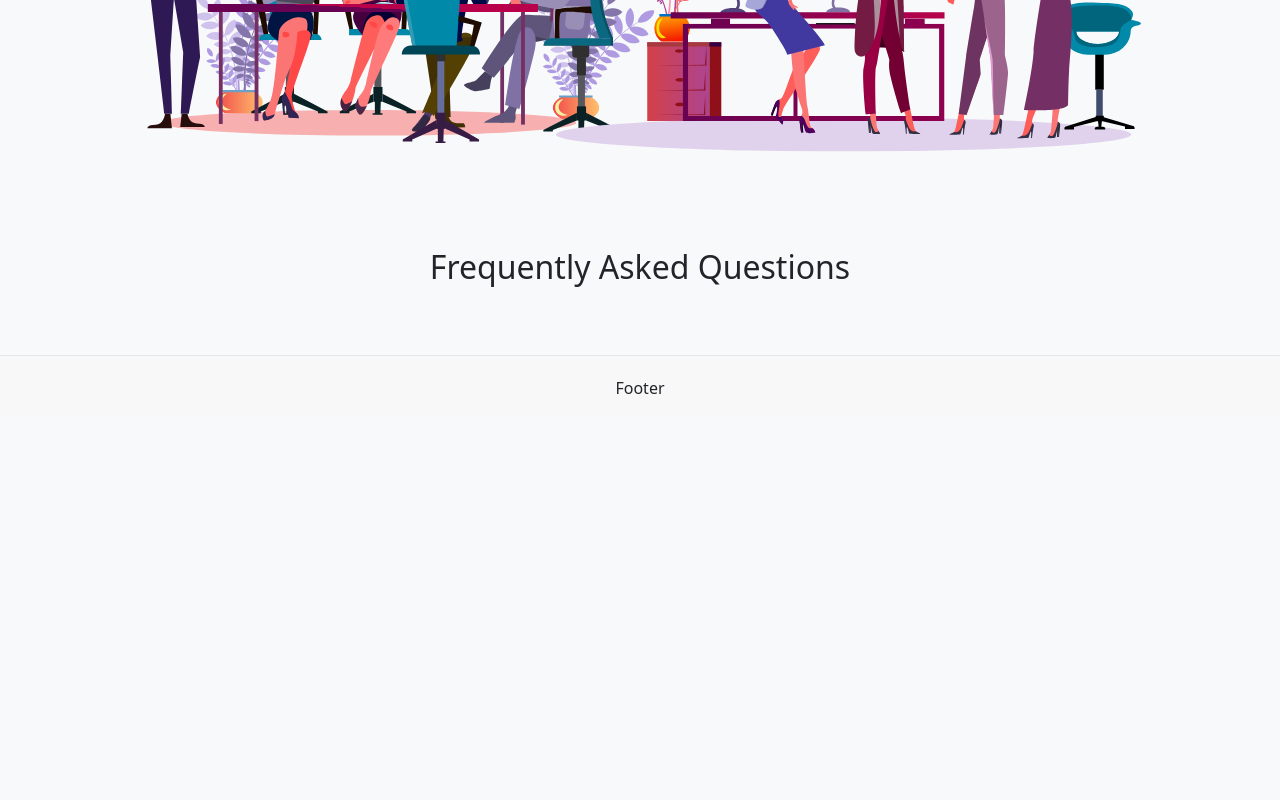
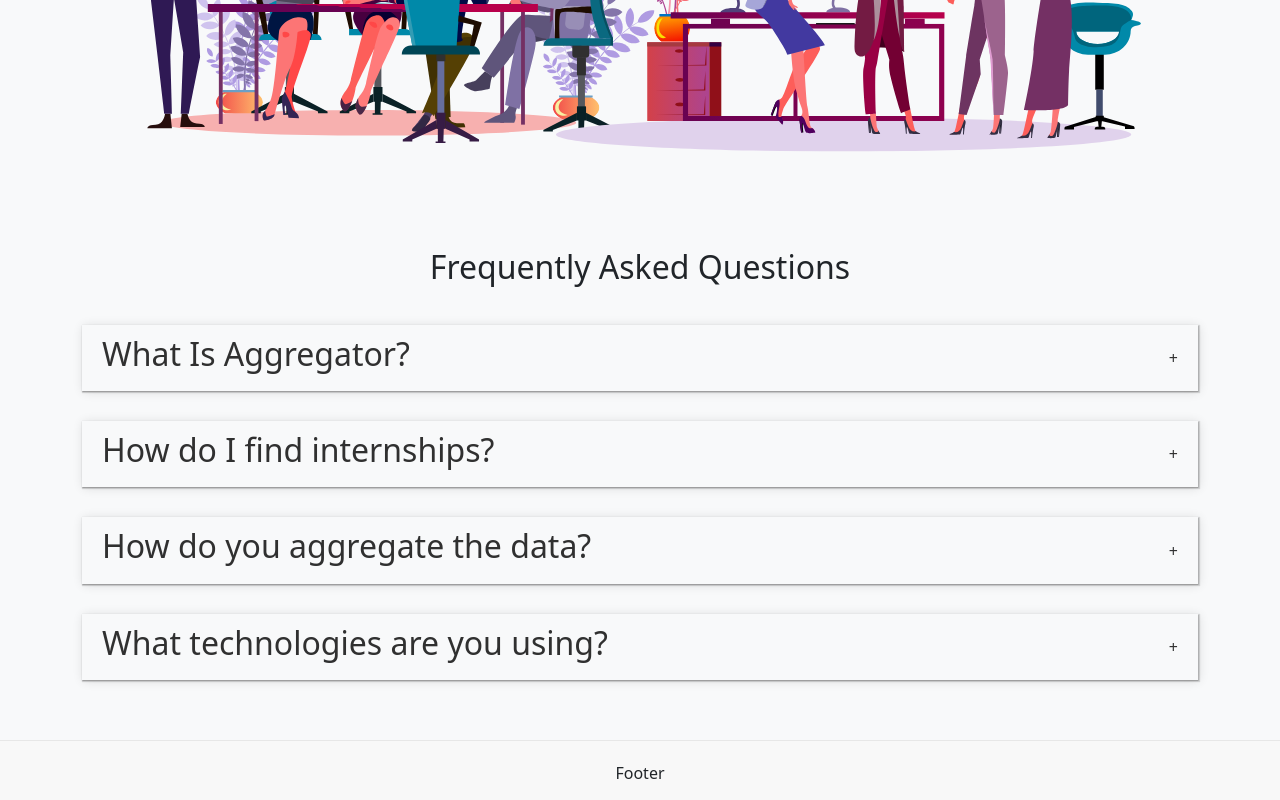
Before and after one commit to CihadCengiz/Aggregator, a React (Create React App) app in the folder client/: page /Faq in a window 1280 px wide. Shown: the part 565-1365 px from the top of the page. Before the commit the page ends 980 px from the top, so only its background shows below. Built offline with nearby package versions, Linux system fonts and the light colour scheme; the HTML template or start-up script is replaced by a standard one.

Commit message:
faq-collapsible

```diff
--- a/client/package.json
+++ b/client/package.json
@@ -3,9 +3,6 @@
   "version": "0.1.0",
   "private": true,
   "dependencies": {
-    "@material-ui/core": "^4.12.1",
-    "@material-ui/icons": "^4.11.2",
-    "@material-ui/lab": "*",
     "@testing-library/jest-dom": "^5.11.4",
     "@testing-library/react": "^11.1.0",
     "@testing-library/user-event": "^12.1.10",
--- a/client/src/App.css
+++ b/client/src/App.css
@@ -1,11 +1,3 @@
-/* .job {
-    display: flex;
-    justify-content: center;
-    align-items: center;
-    flex-direction: column;
-    font-family: Arial, Helvetica, sans-serif;
-} */
-
 .splitted {
     columns: 2 auto;
     display: inline-block;
@@ -27,3 +19,39 @@
       max-width: 100%;
       overflow-x: hidden;
   }
+
+  .accordion {
+      width: 100%;
+  }
+
+  .item {
+    box-shadow: 1px 1px 1px 1px rgba(0,0,0,0.12),
+              1px 1px 10px rgba(0,0,0,0.12),
+              1px 1px 1px rgba(0,0,0,0.12),
+              0 1px 1px rgba(0,0,0,0.12);
+    background: transparent;
+    margin-top: 30px;
+    padding: 10px 20px;
+  }
+
+  .title{
+      color: rgba(0, 0, 0, 0.808);
+      display: flex;
+      justify-content: space-between;
+      align-items: center;
+      cursor: pointer;
+
+  }
+
+  .content{
+      color: rgb(243, 11, 88);
+    max-height: 0;
+    overflow: hidden;
+    transition: all 0.5s cubic-bezier(0,1,0,1);
+  }
+
+  .content.show{
+      height:auto;
+      max-height: 9999px;
+      transition: all 0.5s cubic-bezier(1,0,1,0)
+  }
--- a/client/src/Faq.js
+++ b/client/src/Faq.js
@@ -1,14 +1,46 @@
-import React from 'react'
-import { Container, Row } from 'react-bootstrap';
-import bg from "./bg.svg"
+import React, {useState} from "react";
+import { Container, Row } from "react-bootstrap";
+import bg from "./bg.svg";
 import styled from "styled-components";
 
 const StyledImg = styled.img`
   width: 90%;
 `;
+const data = [
+  {
+    question: "What Is Aggregator?",
+    answer:
+      "Aggregator, Is an internship aggregator targeting students, recent grads and individuals. Our main mission Is to provide valuable internship contents to help our users find the opportunity they want. What we want Is to make the internship search process easier",
+  },
 
+  {
+    question: "How do I find internships?",
+    answer:
+      "To make the internship search easier, our site is lean and straight to the point of finding internships and applying directly to the source. With Aggregator, you can search through all of our jobs from lots of different sources. If you’d like to apply for a job, It links you back to the source. How It works Is simple you just search and click on an internship offer that interests you and apply.",
+  },
+  {
+    question: "How do you aggregate the data?",
+    answer:
+      "We made multiple scripts that run on a cron job that gathers data from multiple RSS feeds. After gathering the data, the script then forwards it to our Postgres database then we filter by a specific query that would filter all internships. Then after the filtering process, we render it on our front-end. Aside from that we also use other internship boards APIs to increase the value of our content.",
+  },
+  {
+    question: "What technologies are you using?",
+    answer:
+      "It's React.Js, Node.Js, Express.Js, PostgreSQL, Bootstrap 5 and various other libraries.",
+  },
+];
 
 export default function Faq() {
+  const [selected, setSelected] = useState(null)
+
+  const toggle = i => {
+    if(selected === i) {
+      return setSelected(null)
+    }
+
+    setSelected(i)
+  }
+
   return (
     <Container>
       <Row className="pb-5 justify-content-center">
@@ -18,14 +50,30 @@ export default function Faq() {
         <h2 className="justify-content-center mt-4 text-muted font-weight-light text-center">
           Browse through internship opportunities and find your match.
         </h2>
-                {/* <img src={bg} alt="team meeting illustration" className="mt-5 mb-5"/> */}
-                <StyledImg src={bg} alt="team meeting illustration" className="mt-5 mb-5"/>
+        <StyledImg
+          src={bg}
+          alt="team meeting illustration"
+          className="mt-5 mb-5"
+        />
       </Row>
       <Row>
         <h2 className="d-flex justify-content-center">
           Frequently Asked Questions
         </h2>
+        <div className="wrapper">
+          <div className="accordion">
+            {data.map((item, i) => (
+              <div className="item">
+                <div className="title" onClick={() => toggle(i)}>
+                <h2>{item.question}</h2>
+                <span>{selected === i ? "-" : "+"}</span>
+                  </div>
+                <div className={selected === i ? "content show" : "content"}>{item.answer}</div>
+              </div>
+            ))}
+          </div>
+        </div>
       </Row>
     </Container>
-    )
+  );
 }
```
Also changed, not shown: 1 other file (tests, documents, lock files or other folders). Lines whose indentation alone changed are shown as unchanged.
